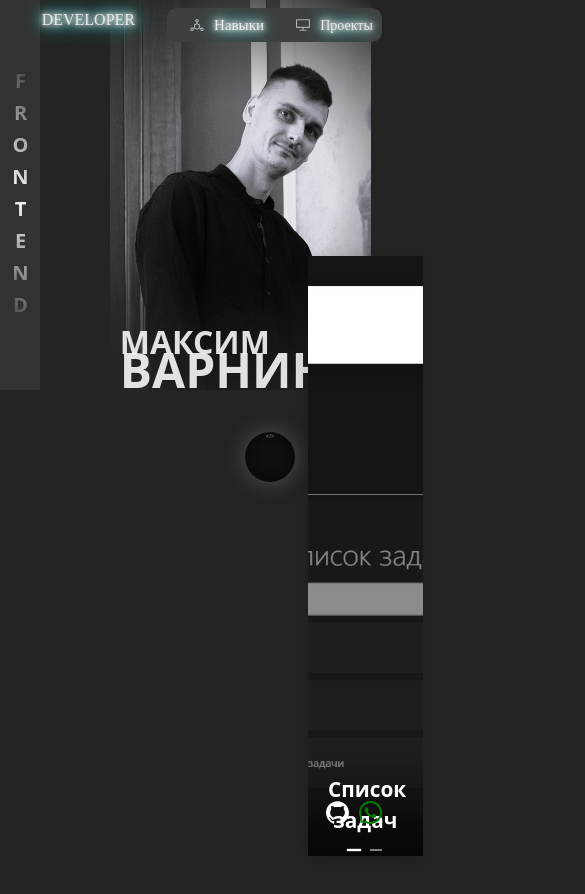
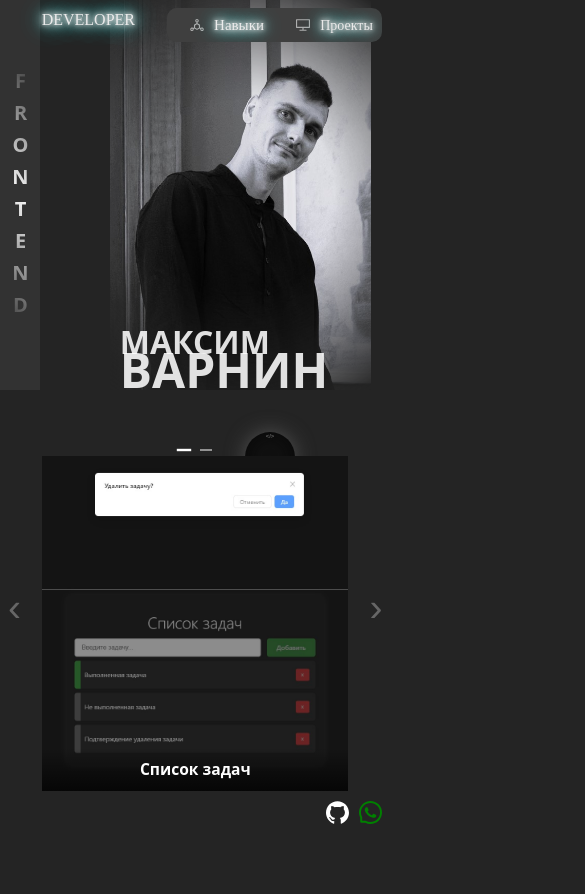
Before and after one commit to Mksm1929/website-, a React (Vite) app: page / in a window 390 px wide. Shown: the top 894 px of the page, 585 px wide, since content can reach past the window. After the commit the page ends 844 px from the top, so only its background shows below. Built offline with nearby package versions, Linux system fonts and the light colour scheme; a web font is replaced by a local one.

Commit message:
adaptation home carousel

```diff
--- a/src/page/Home/Carousel/Carousel.css
+++ b/src/page/Home/Carousel/Carousel.css
@@ -2,7 +2,7 @@
     width: 100%;
     max-width: 30%;
     position: relative;
-    left: 300px;
+    left: 20%;
     bottom: 100px;
 }
 
@@ -11,20 +11,13 @@
     box-shadow: 0 4px 20px rgba(0, 0, 0, 0.15);
 }
 
-.slides-wrapper {
-    position: relative;
-    height: 600px;
-    overflow: hidden;
-}
-
 .slide {
     position: absolute;
     top: 0;
     left: 0;
     width: 100%;
-    height: 100%;
     opacity: 0;
-    transition: opacity 0.5s ease-in-out;
+    transition: opacity 0.8s ease-in-out;
 }
 
 .slide.active {
@@ -33,8 +26,6 @@
 
 .slide-image {
     width: 100%;
-    height: 100%;
-    object-fit: cover;
     display: block;
 }
 
@@ -45,14 +36,13 @@
     right: 0;
     background: linear-gradient(transparent, rgba(0, 0, 0, 0.7));
     color: white;
-    padding: 20px;
+    padding: 10px;
     text-align: center;
 }
 
 .slide-title h3 {
     margin: 0;
-    font-size: 1.3rem;
-    font-weight: 600;
+    font-size: 1.5vw;
 }
 
 .slider-arrow {
@@ -61,15 +51,11 @@
     background: transparent;
     border: none;
     color: #fff;
-    font-size: 10rem;
+    font-size: 10vw;
     opacity: .3;
     position: absolute;
-    top: 50%;
-    display: flex;
-    align-items: center;
-    justify-content: center;
+    top: 3ch;
     transition: opacity .3s;
-    width: 5rem;
     z-index: 11;
     cursor: pointer;
     transform: translateY(-50%);
@@ -81,11 +67,11 @@
 }
 
 .slider-arrow-prev {
-    right: 550px;
+    right: 110%;
 }
 
 .slider-arrow-next {
-    left: 550px;
+    left: 110%;
 }
 
 .slider-dots {
@@ -116,3 +102,43 @@
 .dot:hover {
     background: rgba(255, 255, 255, 0.8);
 }
+
+@media (max-width: 1200px) {
+    .simple-slider {
+        left: 15%;
+        bottom: 200px;
+    }
+
+    .slider-arrow-prev {
+        right: 100%;
+    }
+
+    .slider-arrow-next {
+        left: 100%;
+    }
+}
+
+@media (max-width: 870px) {
+    .simple-slider {
+        left: 9%;
+        top: 100px;
+        max-width: 80%;
+    }
+
+    .slider-arrow-prev {
+        right: 105%;
+    }
+
+    .slider-arrow {
+        top: 7ch;
+    }
+
+    .slider-arrow-next {
+        left: 105%;
+    }
+
+    .slide-title h3 {
+        margin: 0;
+        font-size: 4vw;
+    }
+}
```
